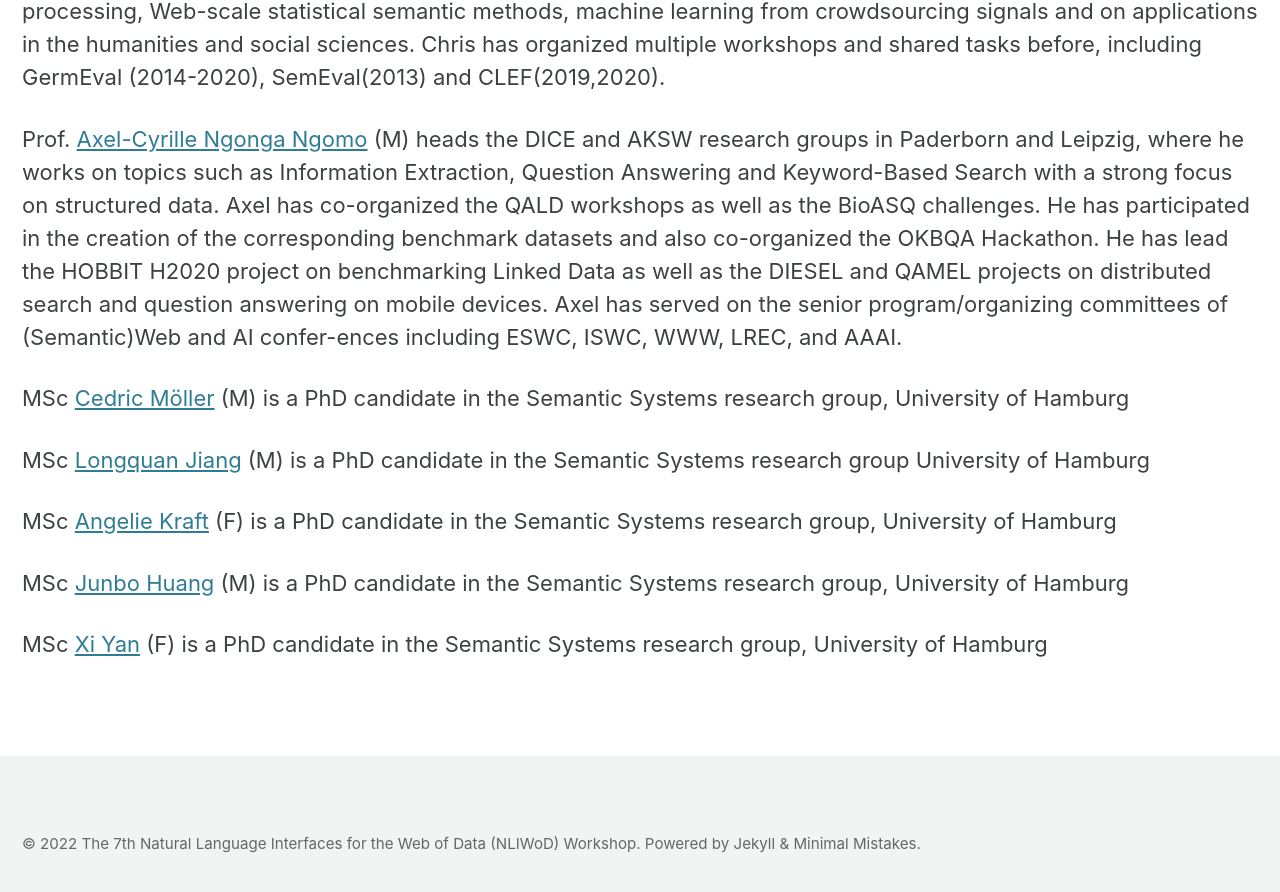
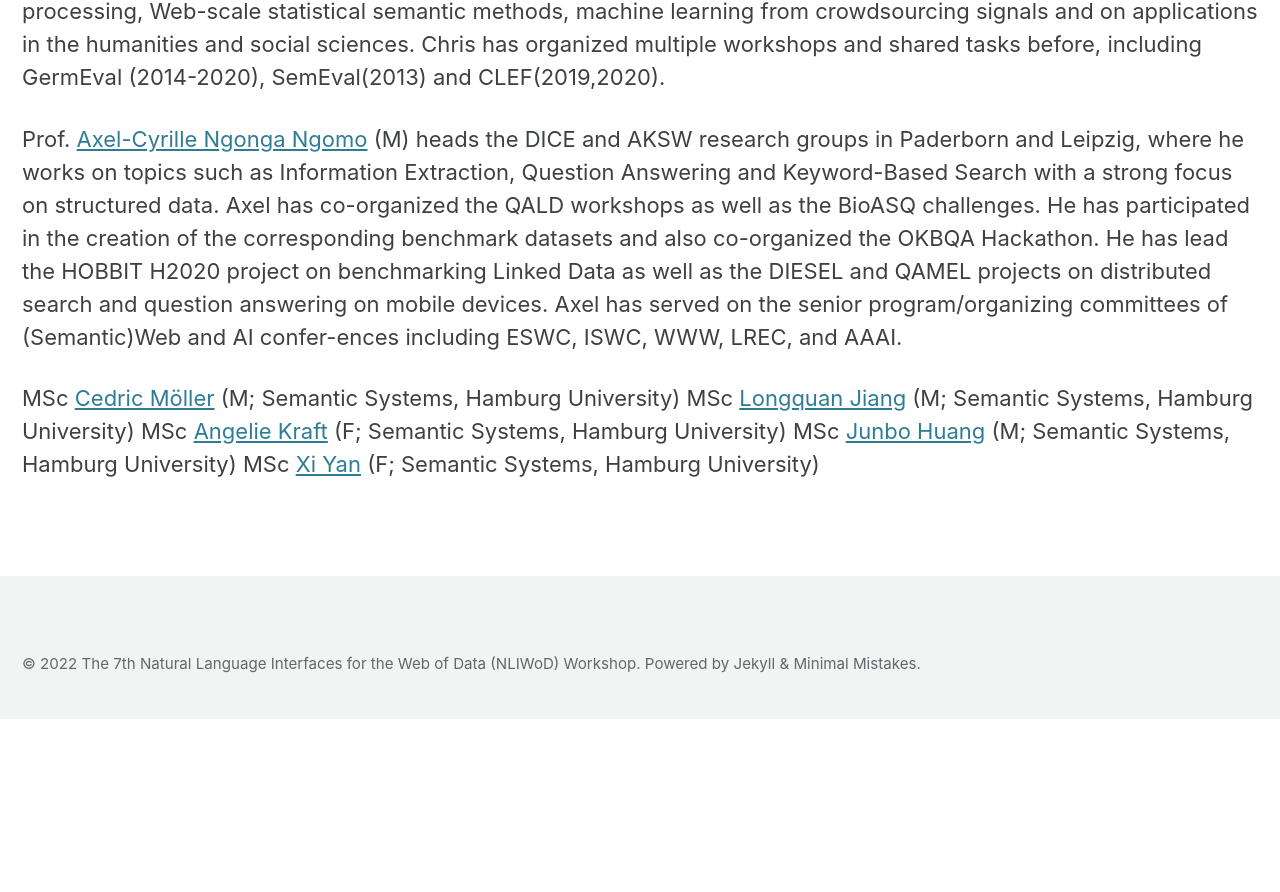
Before and after one commit to semantic-systems/nliwod-workshop, a Jekyll site: the page built from organization.md, in a window 1280 px wide and 900 px high, scrolled down 1092 px. Shown: the top 892 px of the window. Built offline with Jekyll 4.4.1, drawn with Linux system fonts in a browser that asks for light colours; cached includes are drawn as plain includes; after the commit the page ends 1811 px from its top, so only the background shows below that.

Commit message:
Update organization.md

```diff
--- a/organization.md
+++ b/organization.md
@@ -16,12 +16,8 @@ Prof. [Chris Biemann](https://www.inf.uni-hamburg.de/en/inst/ab/lt/people/chris-
 
 Prof. [Axel-Cyrille Ngonga Ngomo](http://dice-research.org) (M) heads the DICE and AKSW research groups in Paderborn and Leipzig, where he works on topics such as Information Extraction, Question Answering and Keyword-Based Search with a strong focus on structured data. Axel has co-organized the QALD workshops as well as the BioASQ challenges. He has participated in the creation of the corresponding benchmark datasets and also co-organized the OKBQA Hackathon. He has lead the HOBBIT H2020 project on benchmarking Linked Data as well as the DIESEL and QAMEL projects on distributed search and question answering on mobile devices. Axel has served on the senior program/organizing committees of (Semantic)Web and AI confer-ences including ESWC, ISWC, WWW, LREC, and AAAI.
 
-MSc [Cedric Möller](https://www.inf.uni-hamburg.de/en/inst/ab/sems/people/cedric-moeller.html) (M) is a PhD candidate in the Semantic Systems research group, University of Hamburg
-
-MSc [Longquan Jiang](https://www.inf.uni-hamburg.de/en/inst/ab/sems/people/longquan-jiang.html) (M) is a PhD candidate in the Semantic Systems research group University of Hamburg
-
-MSc [Angelie Kraft](https://www.inf.uni-hamburg.de/en/inst/ab/sems/people/angelie-kraft.html) (F) is a PhD candidate in the Semantic Systems research group, University of Hamburg
-
-MSc [Junbo Huang](https://www.inf.uni-hamburg.de/en/inst/ab/sems/people/junbo-huang.html) (M) is a PhD candidate in the Semantic Systems research group, University of Hamburg
-
-MSc [Xi Yan](https://www.inf.uni-hamburg.de/en/inst/ab/sems/people/xi-yan.html) (F) is a PhD candidate in the Semantic Systems research group, University of Hamburg
+MSc [Cedric Möller](https://www.inf.uni-hamburg.de/en/inst/ab/sems/people/cedric-moeller.html) (M; Semantic Systems, Hamburg University)
+MSc [Longquan Jiang](https://www.inf.uni-hamburg.de/en/inst/ab/sems/people/longquan-jiang.html) (M; Semantic Systems, Hamburg University)
+MSc [Angelie Kraft](https://www.inf.uni-hamburg.de/en/inst/ab/sems/people/angelie-kraft.html) (F; Semantic Systems, Hamburg University)
+MSc [Junbo Huang](https://www.inf.uni-hamburg.de/en/inst/ab/sems/people/junbo-huang.html) (M; Semantic Systems, Hamburg University)
+MSc [Xi Yan](https://www.inf.uni-hamburg.de/en/inst/ab/sems/people/xi-yan.html) (F; Semantic Systems, Hamburg University)
```
